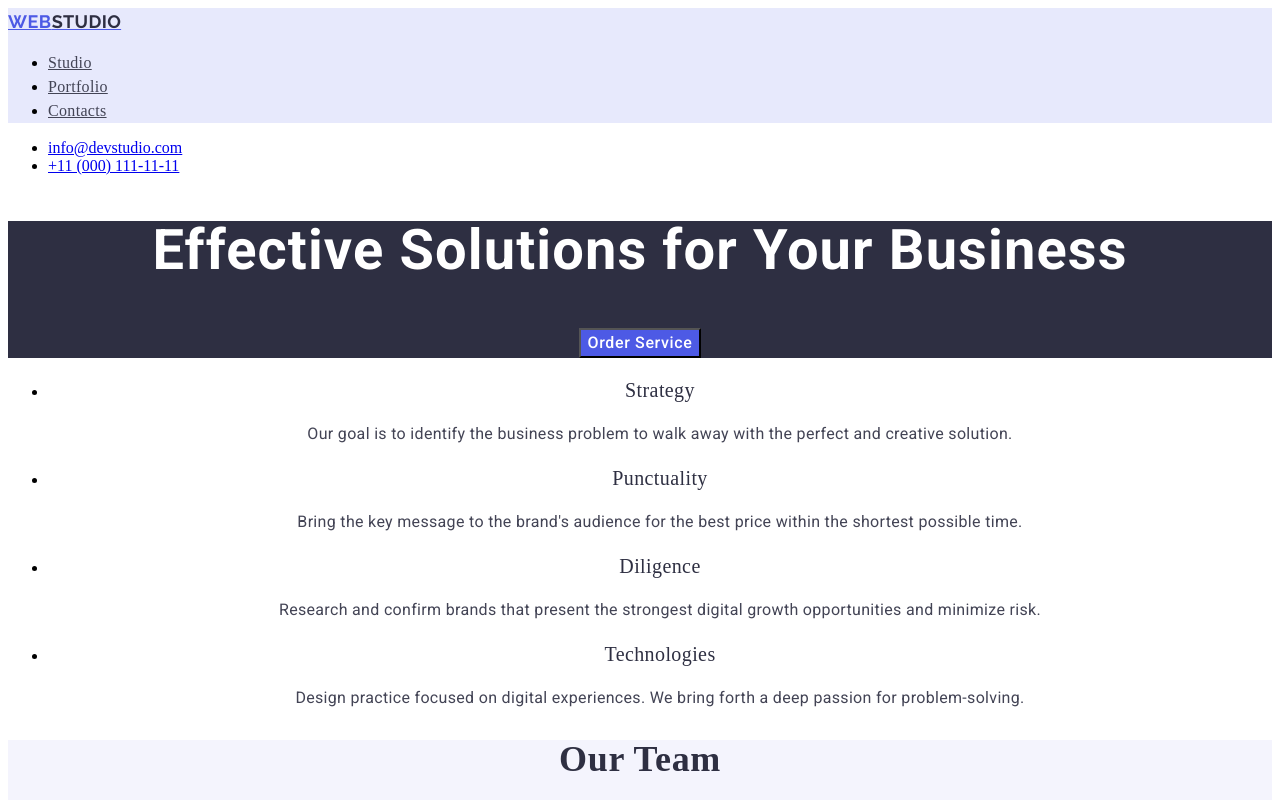
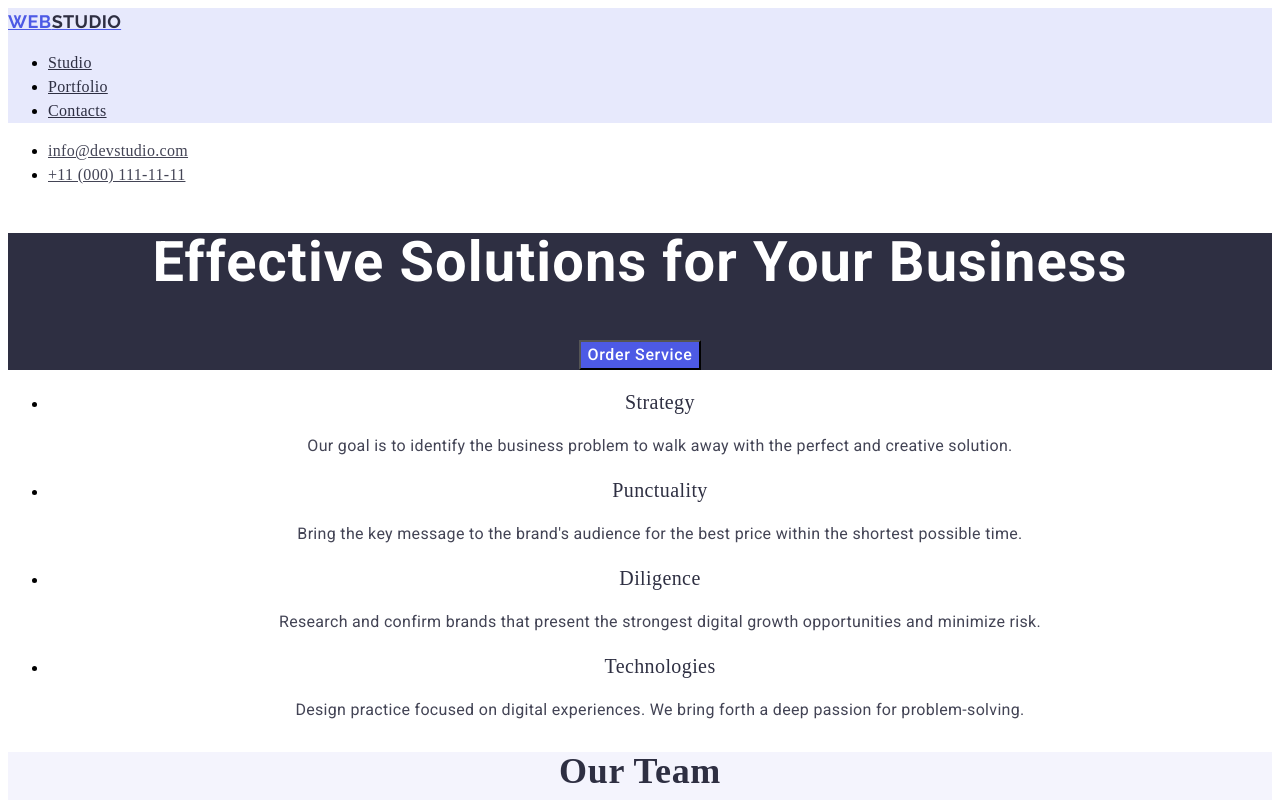
Before and after one commit to yelyzaveta057/goit-markup-hw-02, a plain HTML site: page index.html in a window 1280 px wide. Shown: the top 800 px of the page. Drawn offline with Linux system fonts and the light colour scheme.

Commit message:
Update style.css

```diff
--- a/css/style.css
+++ b/css/style.css
@@ -27,12 +27,23 @@
     font-size: 16px;
     line-height: 1.5;
     letter-spacing: 0.02em;
-    color: #434455;
+    color: #2E2F42;
 }
 .contact-link:hover,
 .contact-link:focus{
     color: #404bbf;
 
+}
+.contact-address-link{
+    font-weight: 500;
+    font-size: 16px;
+    line-height: 1.5;
+    letter-spacing: 0.02em;
+    color: #434455;
+}
+.contact-address-link:hover,
+.contact-address-link:focus{
+    color: #404bbf;
 }
 .nav-block{
     text-align: left;
```
